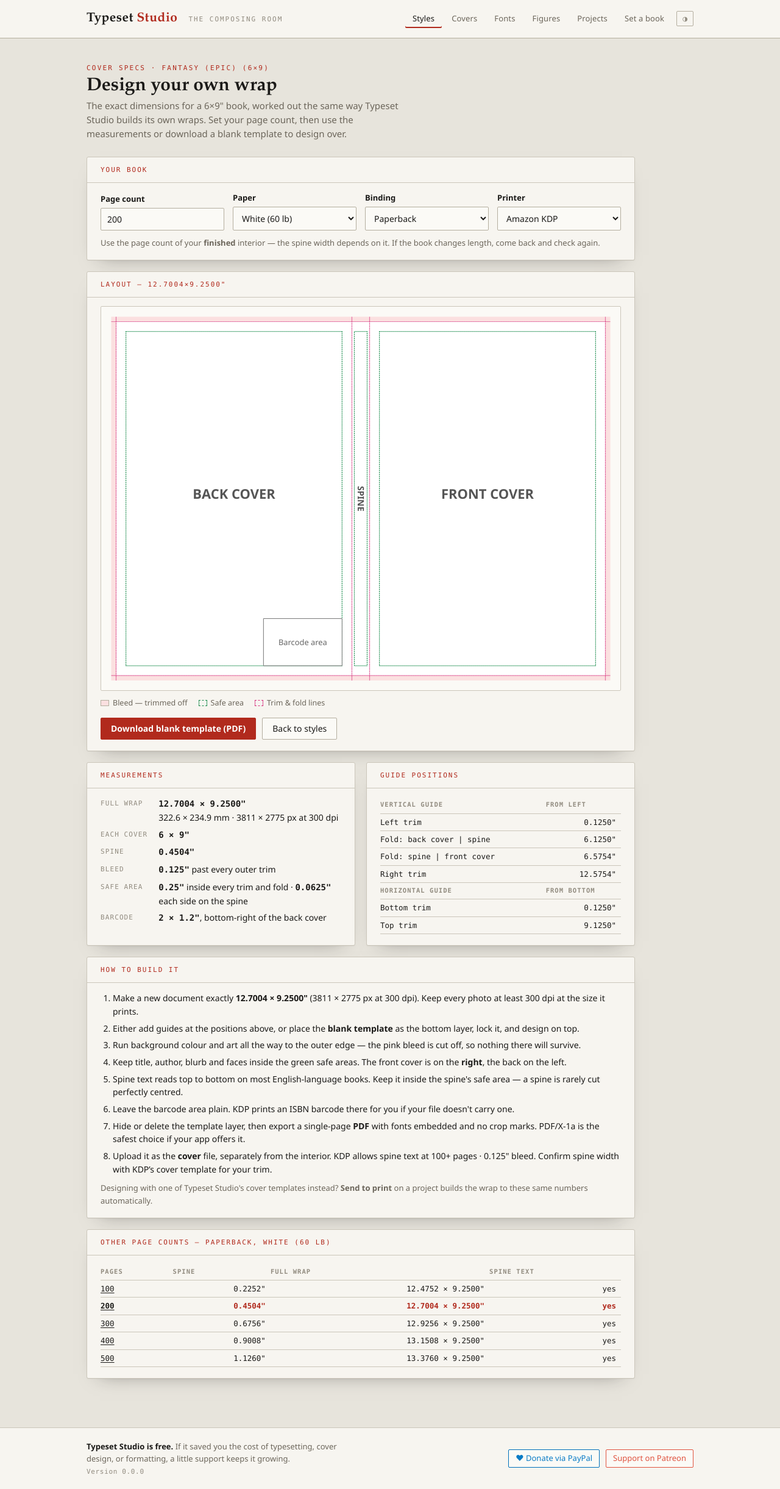
After one commit to Oddmagician6/typeset-studio, a Flask app: page /style/fantasy-epic/cover-specs in a window 1280 px wide. The commit adds this page. Shown: the whole page at 61% size. Run offline with Flask 3, Linux system fonts and the light colour scheme; some libraries are stand-ins or nearby versions.

Commit message:
Give every style the specs to design its own wrap
A writer designing a cover outside the app needs the wrap's exact size
before starting, and that size depends on the style's trim and on the
page count, paper, binding and printer. Each style now has a Cover specs
page: a calculator, a to-scale diagram, measurements in inches, mm and
pixels, guide positions for a design app, build steps that follow the
binding and printer, a table of common page counts, and a blank
full-size template PDF with bleed, turn-in, hinges, safe areas and the
barcode reserve marked.

The numbers come from wrap_geometry, which build_cover_wrap now paints
from too, so a custom wrap gets exactly the measurements a designed wrap
would have been built to.

Co-Authored-By: Claude Opus 5 <noreply@anthropic.com>
Claude-Session: https://claude.ai/code/session_01HVL1kLfNw1z5dfoY51UsGX

```diff
--- a/app.py
+++ b/app.py
@@ -1869,6 +1869,99 @@ def cover_wrap_preview():
 
 
 # ------------------------------------------------------------- font manager
+# ------------------------------------------------------------ cover specs
+# For writers designing their own wrap elsewhere: the dimensions for a style's
+# trim, computed by the same `wrap_geometry` a designed wrap is built from.
+COVER_SPEC_PAGES = (100, 200, 300, 400, 500)
+COVER_DPI = 300
+_BINDINGS = ('paperback', 'hardcover', 'jacket')
+
+
+def _cover_spec(preset, args):
+    """Wrap geometry for a style's trim, from query args that may be missing or junk."""
+    try:
+        pages = min(max(int(args.get('pages', 200)), 1), 2000)
+    except (TypeError, ValueError):
+        pages = 200
+    retailer = args.get('retailer', 'kdp')
+    retailer = retailer if retailer in WRAP_RETAILERS else 'kdp'
+    binding = args.get('binding', 'paperback')
+    binding = binding if binding in _BINDINGS else 'paperback'
+    paper = args.get('paper', 'white')
+    paper = paper if paper in _PAPER else 'white'
+    dims = _wrap_dims({'wrap_retailer': retailer, 'wrap_binding': binding,
+                       'wrap_paper': paper, 'wrap_trim_w': preset['trim']['w'],
+                       'wrap_trim_h': preset['trim']['h']}, pages)
+    return {'pages': pages, 'retailer': retailer, 'binding': binding, 'paper': paper,
+            'dims': dims, 'geo': engine.wrap_geometry(dims)}
+
+
+def _wrap_guide_lines(g):
+    """Where to put guides in a design app: (label, inches from the left or bottom)."""
+    xs = []
+    if g['wrap']:
+        xs.append(('Turn-in ends', g['wrap']))
+    xs.append(('Left trim', g['edge']))
+    if g['flap']:
+        xs.append(('Fold: back flap | back cover', g['back_x']))
+    if g['hinge']:
+        xs += [('Back cover edge (hinge starts)', g['back_x'] + g['panel_w']),
+               ('Spine starts', g['spine_x']),
+               ('Spine ends', g['spine_x'] + g['spine_w']),
+               ('Front cover edge (hinge ends)', g['front_x'])]
+    else:
+        xs += [('Fold: back cover | spine', g['spine_x']),
+               ('Fold: spine | front cover', g['front_x'])]
+    if g['flap']:
+        xs.append(('Fold: front cover | front flap', g['front_x'] + g['panel_w']))
+    xs.append(('Right trim', g['wrap_w'] - g['edge']))
+    if g['wrap']:
+        xs.append(('Turn-in ends', g['wrap_w'] - g['wrap']))
+    ys = [('Bottom trim', g['edge']), ('Top trim', g['edge'] + g['panel_h'])]
+    if g['wrap']:
+        ys = [('Turn-in ends', g['wrap'])] + ys + [('Turn-in ends', g['wrap_h'] - g['wrap'])]
+    return {'x': xs, 'y': ys}
+
+
+@app.route('/style/<pid>/cover-specs')
+def style_cover_specs(pid):
+    preset = load_preset(pid)
+    spec = _cover_spec(preset, request.args)
+    rows = []
+    for n in COVER_SPEC_PAGES:
+        rg = _cover_spec(preset, {**request.args.to_dict(), 'pages': n})['geo']
+        rows.append({'pages': n, 'spine_w': rg['spine_w'], 'wrap_w': rg['wrap_w'],
+                     'wrap_h': rg['wrap_h'], 'spine_text': rg['spine_text']})
+    g = spec['geo']
+    return render_template('cover_specs.html', pid=pid, preset=preset, spec=spec, g=g,
+                           px=engine.wrap_pixels(g, COVER_DPI), dpi=COVER_DPI, rows=rows,
+                           guides=_wrap_guide_lines(g),
+                           rc=WRAP_RETAILERS[spec['retailer']], retailers=WRAP_RETAILERS,
+                           papers=_PAPER, safe=engine.WRAP_SAFE,
+                           spine_safe=engine.WRAP_SPINE_SAFE, barcode=engine.BARCODE)
+
+
+@app.route('/style/<pid>/cover-specs/template.pdf')
+def style_cover_specs_template(pid):
+    preset = load_preset(pid)
+    spec = _cover_spec(preset, request.args)
+    name = preset.get('name') or pid
+    caption = (f'{name} - {preset["trim"]["w"]:g}" x {preset["trim"]["h"]:g}" - '
+               f'{spec["pages"]} pages, {_PAPER[spec["paper"]]["label"]} - '
+               f'{WRAP_RETAILERS[spec["retailer"]]["label"]}')
+    fd, tmp = tempfile.mkstemp(suffix='.pdf')
+    os.close(fd)
+    try:
+        engine.build_wrap_guide(spec['dims'], tmp, caption=caption)
+        with open(tmp, 'rb') as f:
+            data = f.read()
+    finally:
+        os.remove(tmp)
+    fn = f'{slugify(name)}-{spec["binding"]}-{spec["pages"]}pp-cover-template.pdf'
+    return Response(data, mimetype='application/pdf',
+                    headers={'Content-Disposition': f'attachment; filename="{fn}"'})
+
+
 @app.route('/fonts')
 def fonts_page():
     items = [{'name': f, 'builtin': f in BUILTIN_FONTS} for f in list_fonts()]
--- /dev/null
+++ b/templates/cover_specs.html
@@ -0,0 +1,227 @@
+{% extends "base.html" %}
+{% set active = 'styles' %}
+{% block title %}Cover specs · {{ preset.name }} · Typeset Studio{% endblock %}
+
+{% block style %}
+  .specs{max-width:900px;display:flex;flex-direction:column;gap:18px}
+  .panel{background:var(--surface);border:1px solid var(--rule);border-radius:3px;box-shadow:var(--shadow);overflow:hidden}
+  .panel .head{padding:12px 22px;border-bottom:1px solid var(--rule);font-family:var(--mono);font-size:11px;text-transform:uppercase;letter-spacing:.18em;color:var(--red)}
+  .panel .inner{padding:14px 22px 18px}
+  .calc{display:flex;flex-wrap:wrap;gap:14px;align-items:flex-end}
+  .calc .field{display:flex;flex-direction:column;gap:4px;flex:1 1 150px}
+  .calc label{font-size:13px;font-weight:600}
+  .calc input,.calc select{font-family:var(--sans);font-size:14px;background:var(--surface-2);color:var(--ink);
+    border:1px solid var(--rule-strong);border-radius:2px;padding:8px 10px;width:100%}
+  .diagram{overflow-x:auto;background:var(--surface-2);border:1px solid var(--rule);border-radius:2px;padding:10px}
+  .diagram svg{display:block;width:100%;min-width:520px;height:auto}
+  .legend{display:flex;flex-wrap:wrap;gap:6px 18px;margin-top:10px;font-size:12.5px;color:var(--muted)}
+  .legend i{display:inline-block;width:14px;height:10px;vertical-align:-1px;margin-right:6px;border:1px solid var(--rule-strong)}
+  .measure{display:grid;grid-template-columns:auto 1fr;gap:6px 18px;font-size:14px}
+  .measure .k{font-family:var(--mono);font-size:11px;text-transform:uppercase;letter-spacing:.1em;color:var(--faint);padding-top:2px}
+  .measure b{font-family:var(--mono);font-weight:600}
+  .cols{display:grid;grid-template-columns:1fr 1fr;gap:18px}
+  @media(max-width:700px){.cols{grid-template-columns:1fr}}
+  .tbl-wrap{overflow-x:auto}
+  table.t{border-collapse:collapse;width:100%;font-family:var(--mono);font-size:12.5px}
+  table.t th{text-align:left;font-weight:600;color:var(--faint);font-size:10.5px;text-transform:uppercase;letter-spacing:.1em;padding:4px 8px 6px 0;border-bottom:1px solid var(--rule)}
+  table.t td{padding:4px 8px 4px 0;border-bottom:1px solid var(--rule)}
+  table.t td.n{text-align:right;white-space:nowrap}
+  table.t tr.cur td{color:var(--red);font-weight:600}
+  ol.steps{margin:0;padding-left:20px;font-size:14px;line-height:1.55}
+  ol.steps li{margin-bottom:6px}
+  .note{font-size:13px;color:var(--muted);margin:10px 0 0}
+  .warn{color:var(--red)}
+  .actions{display:flex;gap:10px;flex-wrap:wrap;margin-top:14px}
+{% endblock %}
+
+{% block body %}
+  {% set W, H = g.wrap_w, g.wrap_h %}
+  {% set bars = {'paperback': 'Paperback', 'hardcover': 'Hardcover (case laminate)', 'jacket': 'Dust jacket'} %}
+  <div class="pagehead">
+    <div class="eyebrow">Cover specs · {{ preset.name }}</div>
+    <h1>Design your own wrap</h1>
+    <p>The exact dimensions for a {{ '%g'|format(g.trim_w) }}&times;{{ '%g'|format(g.trim_h) }}" book,
+       worked out the same way Typeset Studio builds its own wraps. Set your page count, then use
+       the measurements or download a blank template to design over.</p>
+  </div>
+
+  <div class="specs">
+    <div class="panel">
+      <div class="head">Your book</div>
+      <div class="inner">
+        <form class="calc" method="get" id="spec-form">
+          <div class="field"><label for="pages">Page count</label>
+            <input type="number" id="pages" name="pages" min="1" max="2000" value="{{ spec.pages }}"></div>
+          <div class="field"><label for="paper">Paper</label>
+            <select id="paper" name="paper">
+              {% for key, pp in papers.items() %}<option value="{{ key }}" {{ 'selected' if spec.paper == key }}>{{ pp.label }}</option>{% endfor %}
+            </select></div>
+          <div class="field"><label for="binding">Binding</label>
+            <select id="binding" name="binding">
+              {% for key, label in bars.items() %}<option value="{{ key }}" {{ 'selected' if spec.binding == key }}>{{ label }}</option>{% endfor %}
+            </select></div>
+          <div class="field"><label for="retailer">Printer</label>
+            <select id="retailer" name="retailer">
+              {% for rid, r in retailers.items() %}<option value="{{ rid }}" {{ 'selected' if spec.retailer == rid }}>{{ r.label }}</option>{% endfor %}
+            </select></div>
+          <noscript><button class="btn" type="submit">Update</button></noscript>
+        </form>
+        <p class="note">Use the page count of your <b>finished</b> interior — the spine width depends on it.
+          If the book changes length, come back and check again.</p>
+        {% for w in spec.dims.warnings %}<p class="note warn">{{ w }}</p>{% endfor %}
+      </div>
+    </div>
+
+    <div class="panel">
+      <div class="head">Layout — {{ '%.4f'|format(W) }}&times;{{ '%.4f'|format(H) }}"</div>
+      <div class="inner">
+        <div class="diagram">
+          {% set S = safe %}
+          {% set y0 = g.edge %}
+          {% set ph = g.panel_h %}
+          {% set pw = g.panel_w %}
+          <svg viewBox="-0.1 -0.1 {{ W + 0.2 }} {{ H + 0.2 }}" role="img"
+               aria-label="Cover wrap layout: {{ '%.4f'|format(W) }} by {{ '%.4f'|format(H) }} inches"
+               font-family="Segoe UI, system-ui, sans-serif">
+            {% if g.wrap %}<rect x="0" y="0" width="{{ W }}" height="{{ H }}" fill="#dcebf8"/>{% endif %}
+            <rect x="{{ g.wrap }}" y="{{ g.wrap }}" width="{{ W - 2 * g.wrap }}" height="{{ H - 2 * g.wrap }}" fill="#fbe0e0"/>
+            <rect x="{{ g.edge }}" y="{{ y0 }}" width="{{ W - 2 * g.edge }}" height="{{ ph }}" fill="#ffffff"/>
+            {% if g.hinge %}
+              <rect x="{{ g.back_x + pw }}" y="{{ y0 }}" width="{{ g.hinge }}" height="{{ ph }}" fill="#e6e6e6"/>
+              <rect x="{{ g.spine_x + g.spine_w }}" y="{{ y0 }}" width="{{ g.hinge }}" height="{{ ph }}" fill="#e6e6e6"/>
+            {% endif %}
+            <g fill="none" stroke="#1a8c4d" stroke-width="1.2" vector-effect="non-scaling-stroke" stroke-dasharray="0.08 0.05">
+              {% set panels = [(g.back_x, pw), (g.front_x, pw)] %}
+              {% if g.flap %}{% set panels = panels + [(g.edge, g.flap), (g.front_x + pw, g.flap)] %}{% endif %}
+              {% for x, w in panels %}{% if w > 2 * S %}
+                <rect x="{{ x + S }}" y="{{ y0 + S }}" width="{{ w - 2 * S }}" height="{{ ph - 2 * S }}" vector-effect="non-scaling-stroke"/>
+              {% endif %}{% endfor %}
+              {% if g.spine_w > 2 * spine_safe %}
+                <rect x="{{ g.spine_x + spine_safe }}" y="{{ y0 + S }}" width="{{ g.spine_w - 2 * spine_safe }}" height="{{ ph - 2 * S }}" vector-effect="non-scaling-stroke"/>
+              {% endif %}
+            </g>
+            {% if pw >= barcode[0] + 2 * S %}
+              <rect x="{{ g.back_x + pw - S - barcode[0] }}" y="{{ H - y0 - S - barcode[1] }}" width="{{ barcode[0] }}" height="{{ barcode[1] }}"
+                    fill="#ffffff" stroke="#777" stroke-width="1" vector-effect="non-scaling-stroke"/>
+              <text x="{{ g.back_x + pw - S - barcode[0] / 2 }}" y="{{ H - y0 - S - barcode[1] / 2 + 0.07 }}" font-size="0.2" text-anchor="middle" fill="#666">Barcode area</text>
+            {% endif %}
+            <g stroke="#d6337f" stroke-width="1.2" vector-effect="non-scaling-stroke" stroke-dasharray="0.12 0.07">
+              {% for label, x in guides.x %}<line x1="{{ x }}" y1="0" x2="{{ x }}" y2="{{ H }}" vector-effect="non-scaling-stroke"/>{% endfor %}
+              <line x1="0" y1="{{ y0 }}" x2="{{ W }}" y2="{{ y0 }}" vector-effect="non-scaling-stroke"/>
+              <line x1="0" y1="{{ y0 + ph }}" x2="{{ W }}" y2="{{ y0 + ph }}" vector-effect="non-scaling-stroke"/>
+            </g>
+            <g fill="#555" text-anchor="middle" font-weight="600">
+              <text x="{{ g.back_x + pw / 2 }}" y="{{ y0 + ph / 2 }}" font-size="0.34">BACK COVER</text>
+              <text x="{{ g.front_x + pw / 2 }}" y="{{ y0 + ph / 2 }}" font-size="0.34">FRONT COVER</text>
+              {% if g.flap %}
+                <text x="{{ g.edge + g.flap / 2 }}" y="{{ y0 + ph / 2 }}" font-size="0.26">BACK FLAP</text>
+                <text x="{{ g.front_x + pw + g.flap / 2 }}" y="{{ y0 + ph / 2 }}" font-size="0.26">FRONT FLAP</text>
+              {% endif %}
+              {% if g.spine_w >= 0.2 %}
+                <text transform="translate({{ g.spine_x + g.spine_w / 2 }} {{ y0 + ph / 2 }}) rotate(90)" y="0.07" font-size="{{ [0.22, g.spine_w * 0.6]|min }}">SPINE</text>
+              {% endif %}
+            </g>
+          </svg>
+        </div>
+        <div class="legend">
+          <span><i style="background:#fbe0e0"></i>Bleed — trimmed off</span>
+          {% if g.wrap %}<span><i style="background:#dcebf8"></i>Turn-in — wraps round the boards</span>{% endif %}
+          {% if g.hinge %}<span><i style="background:#e6e6e6"></i>Hinge — keep type out</span>{% endif %}
+          <span><i style="background:transparent;border:1.5px dashed #1a8c4d"></i>Safe area</span>
+          <span><i style="background:transparent;border:1.5px dashed #d6337f"></i>Trim &amp; fold lines</span>
+        </div>
+        <div class="actions">
+          <a class="btn btn-primary"
+             href="{{ url_for('style_cover_specs_template', pid=pid, pages=spec.pages, paper=spec.paper, binding=spec.binding, retailer=spec.retailer) }}">Download blank template (PDF)</a>
+          <a class="btn" href="{{ url_for('index') }}">Back to styles</a>
+        </div>
+      </div>
+    </div>
+
+    <div class="cols">
+      <div class="panel">
+        <div class="head">Measurements</div>
+        <div class="inner measure">
+          <span class="k">Full wrap</span><span><b>{{ '%.4f'|format(W) }} &times; {{ '%.4f'|format(H) }}"</b><br>
+            {{ '%.1f'|format(W * 25.4) }} &times; {{ '%.1f'|format(H * 25.4) }} mm · {{ px[0] }} &times; {{ px[1] }} px at {{ dpi }} dpi</span>
+          <span class="k">Each cover</span><span><b>{{ '%g'|format(pw) }} &times; {{ '%g'|format(g.panel_h) }}"</b>{% if g.board_ext %} (the board — trim plus {{ '%g'|format(g.board_ext) }}"){% endif %}</span>
+          <span class="k">Spine</span><span><b>{{ '%.4f'|format(g.spine_w) }}"</b>
+            {% if not g.spine_text %}<br><span class="warn">No spine text — {{ rc.label }} allows it from {{ rc.spine_text_min }} pages{% if g.spine_w < 0.1 %}, and it needs 0.1" to be readable{% endif %}</span>{% endif %}</span>
+          <span class="k">Bleed</span><span><b>{{ '%g'|format(g.bleed) }}"</b> past every outer trim</span>
+          {% if g.wrap %}<span class="k">Turn-in</span><span><b>{{ '%g'|format(g.wrap) }}"</b> beyond the bleed, all round</span>{% endif %}
+          {% if g.hinge %}<span class="k">Hinge</span><span><b>{{ '%g'|format(g.hinge) }}"</b> each side of the spine</span>{% endif %}
+          {% if g.flap %}<span class="k">Flaps</span><span><b>{{ '%g'|format(g.flap) }}"</b> each end</span>{% endif %}
+          <span class="k">Safe area</span><span><b>{{ '%g'|format(safe) }}"</b> inside every trim and fold · <b>{{ '%g'|format(spine_safe) }}"</b> each side on the spine</span>
+          <span class="k">Barcode</span><span><b>{{ '%g'|format(barcode[0]) }} &times; {{ '%g'|format(barcode[1]) }}"</b>, bottom-right of the back cover</span>
+        </div>
+      </div>
+
+      <div class="panel">
+        <div class="head">Guide positions</div>
+        <div class="inner tbl-wrap">
+          <table class="t">
+            <tr><th>Vertical guide</th><th class="n">from left</th></tr>
+            {% for label, x in guides.x %}<tr><td>{{ label }}</td><td class="n">{{ '%.4f'|format(x) }}"</td></tr>{% endfor %}
+            <tr><th>Horizontal guide</th><th class="n">from bottom</th></tr>
+            {% for label, y in guides.y %}<tr><td>{{ label }}</td><td class="n">{{ '%.4f'|format(y) }}"</td></tr>{% endfor %}
+          </table>
+        </div>
+      </div>
+    </div>
+
+    <div class="panel">
+      <div class="head">How to build it</div>
+      <div class="inner">
+        <ol class="steps">
+          <li>Make a new document exactly <b>{{ '%.4f'|format(W) }} &times; {{ '%.4f'|format(H) }}"</b>
+            ({{ px[0] }} &times; {{ px[1] }} px at {{ dpi }} dpi). Keep every photo at least {{ dpi }} dpi at the size it prints.</li>
+          <li>Either add guides at the positions above, or place the <b>blank template</b> as the bottom
+            layer, lock it, and design on top.</li>
+          <li>Run background colour and art all the way to the outer edge — the pink bleed is cut off, so nothing there will survive.</li>
+          <li>Keep title, author, blurb and faces inside the green safe areas. The front cover is on the <b>right</b>, the back on the left.</li>
+          {% if g.spine_text %}
+          <li>Spine text reads top to bottom on most English-language books. Keep it inside the spine's safe area — a spine is rarely cut perfectly centred.</li>
+          {% else %}
+          <li>Leave the spine free of text: at {{ spec.pages }} pages it is too narrow for {{ rc.label }} to print any.</li>
+          {% endif %}
+          {% if g.wrap %}<li>The blue turn-in folds round the boards and is glued down — extend the art into it, but put nothing there you need to see.</li>{% endif %}
+          {% if g.hinge %}<li>Keep type out of the grey hinges; that is where the case bends.</li>{% endif %}
+          {% if g.flap %}<li>Flap copy goes inside the flaps' safe areas: a blurb on the front flap, an author note on the back.</li>{% endif %}
+          <li>Leave the barcode area plain. {% if spec.retailer == 'kdp' %}KDP prints an ISBN barcode there for you if your file doesn't carry one.{% else %}Place your ISBN barcode there, or leave room for your printer to add one.{% endif %}</li>
+          <li>Hide or delete the template layer, then export a single-page <b>PDF</b> with fonts embedded and no crop marks. PDF/X-1a is the safest choice if your app offers it.</li>
+          <li>Upload it as the <b>cover</b> file, separately from the interior. {{ rc.hardcover_note if spec.binding != 'paperback' else rc.note }}</li>
+        </ol>
+        <p class="note">Designing with one of Typeset Studio's cover templates instead? <b>Send to print</b> on a project builds the wrap to these same numbers automatically.</p>
+      </div>
+    </div>
+
+    <div class="panel">
+      <div class="head">Other page counts — {{ bars[spec.binding] }}, {{ papers[spec.paper].label }}</div>
+      <div class="inner tbl-wrap">
+        <table class="t">
+          <tr><th>Pages</th><th class="n">Spine</th><th class="n">Full wrap</th><th class="n">Spine text</th></tr>
+          {% for r in rows %}
+          <tr class="{{ 'cur' if r.pages == spec.pages }}">
+            <td><a href="?pages={{ r.pages }}&amp;paper={{ spec.paper }}&amp;binding={{ spec.binding }}&amp;retailer={{ spec.retailer }}">{{ r.pages }}</a></td>
+            <td class="n">{{ '%.4f'|format(r.spine_w) }}"</td>
+            <td class="n">{{ '%.4f'|format(r.wrap_w) }} &times; {{ '%.4f'|format(r.wrap_h) }}"</td>
+            <td class="n">{{ 'yes' if r.spine_text else 'no' }}</td>
+          </tr>
+          {% endfor %}
+        </table>
+      </div>
+    </div>
+  </div>
+
+  <script>
+    (function () {
+      var form = document.getElementById('spec-form');
+      var timer;
+      form.addEventListener('change', function () { form.submit(); });
+      form.pages.addEventListener('input', function () {
+        clearTimeout(timer);
+        timer = setTimeout(function () { if (form.pages.value) form.submit(); }, 700);
+      });
+    })();
+  </script>
+{% endblock %}
--- a/templates/editor.html
+++ b/templates/editor.html
@@ -123,6 +123,11 @@
             <div class="field num"><label>Outside</label><span class="hint">inches</span>
               <input type="number" step="0.05" name="m_outside" value="{{ p.margins.outside }}"></div>
           </div>
+          {% if not is_new %}
+          <p class="hint" style="margin:12px 0 0">Designing your own cover?
+            <a href="{{ url_for('style_cover_specs', pid=pid) }}">Cover specs for this trim</a>
+            — wrap dimensions and a blank template (uses the saved trim).</p>
+          {% endif %}
         </div>
       </fieldset>
 
--- a/templates/index.html
+++ b/templates/index.html
@@ -64,6 +64,8 @@
           <div class="actions">
             <a class="btn btn-primary btn-sm" href="{{ url_for('generate') }}?preset={{ item.id }}">Set a book</a>
             <a class="btn btn-sm" href="{{ url_for('editor', pid=item.id) }}">Edit</a>
+            <a class="btn btn-sm" href="{{ url_for('style_cover_specs', pid=item.id) }}"
+               title="Wrap dimensions, guides and a blank template for designing your own cover">Cover specs</a>
             <form class="inline-form" method="post" action="{{ url_for('clone', pid=item.id) }}">
               <button class="btn btn-sm" type="submit">Duplicate</button>
             </form>
```
Also changed, not shown: ROADMAP.md (+24 -0 lines), engine.py (+175 -24 lines), test_cover_specs.py (added, +121 -0 lines).
